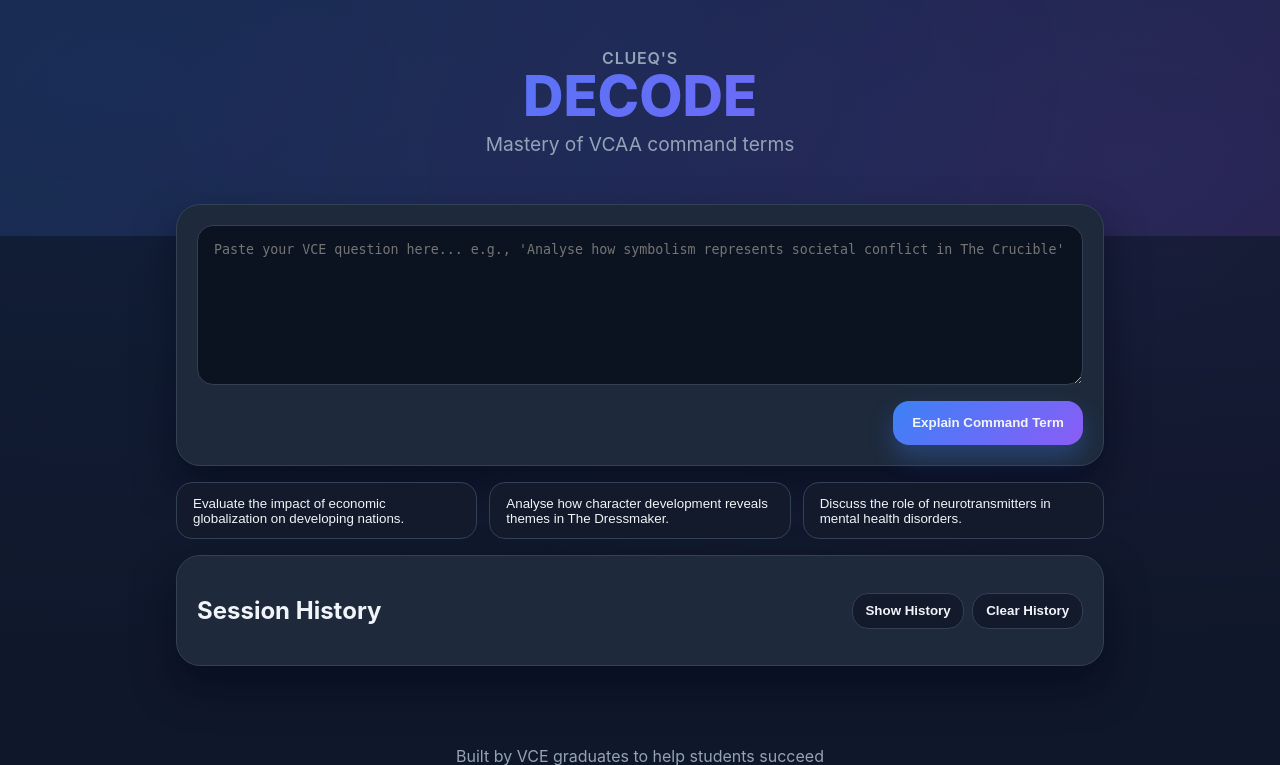
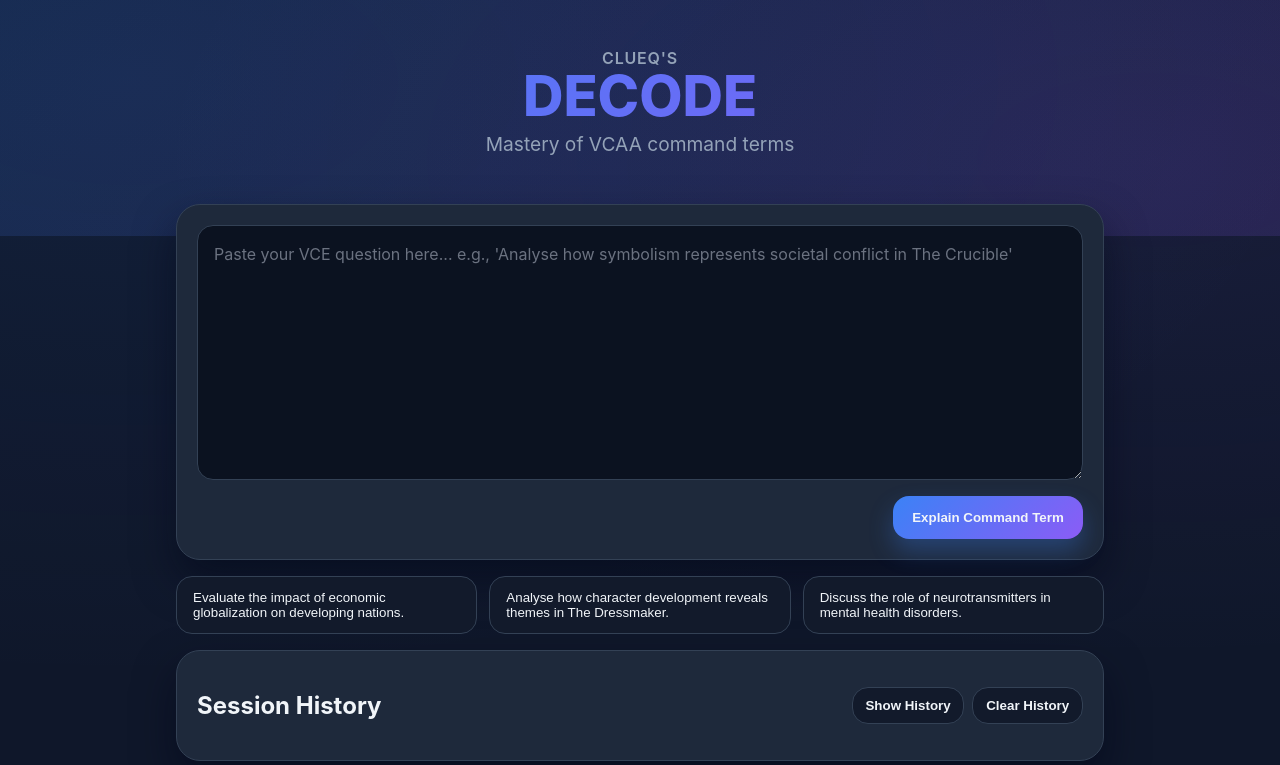
Before and after one commit to hal4petiatharva-lgtm/vcaa-explainer, a Flask app: page / in a window 1280 px wide. Shown: the top 765 px of the page. Run offline with Flask 3, Linux system fonts and the light colour scheme.

Commit message:
Update style.css

```diff
--- a/static/style.css
+++ b/static/style.css
@@ -196,3 +196,27 @@ button#explain-btn:disabled { opacity: 0.7; cursor: not-allowed; }
   }
   .panel { height: 100%; }
 }
+
+/* ====== ENHANCED MAIN INPUT READABILITY ====== */
+/* Targets the primary question input field */
+#question-input {
+  font-size: 1.15rem;       /* Increased base size for readability */
+  line-height: 1.5;         /* Better vertical spacing between lines */
+  padding: 14px 16px;       /* Comfortable internal padding */
+  font-family: inherit;     /* Matches the rest of the site's font */
+  min-height: 160px;        /* Keeps the existing comfortable height */
+  resize: vertical;         /* Allows users to resize if needed */
+}
+
+/* Improves the placeholder text visibility */
+#question-input::placeholder {
+  font-size: 1rem;          /* Slightly smaller than active text */
+  color: #6b7280;           /* Accessible, readable gray */
+  opacity: 1;               /* Normalize placeholder opacity across browsers */
+}
+
+/* Enhance focus state for better UX */
+#question-input:focus {
+  outline: 2px solid var(--primary); /* Clear focus indicator aligned with theme */
+  outline-offset: 2px;
+}
```
